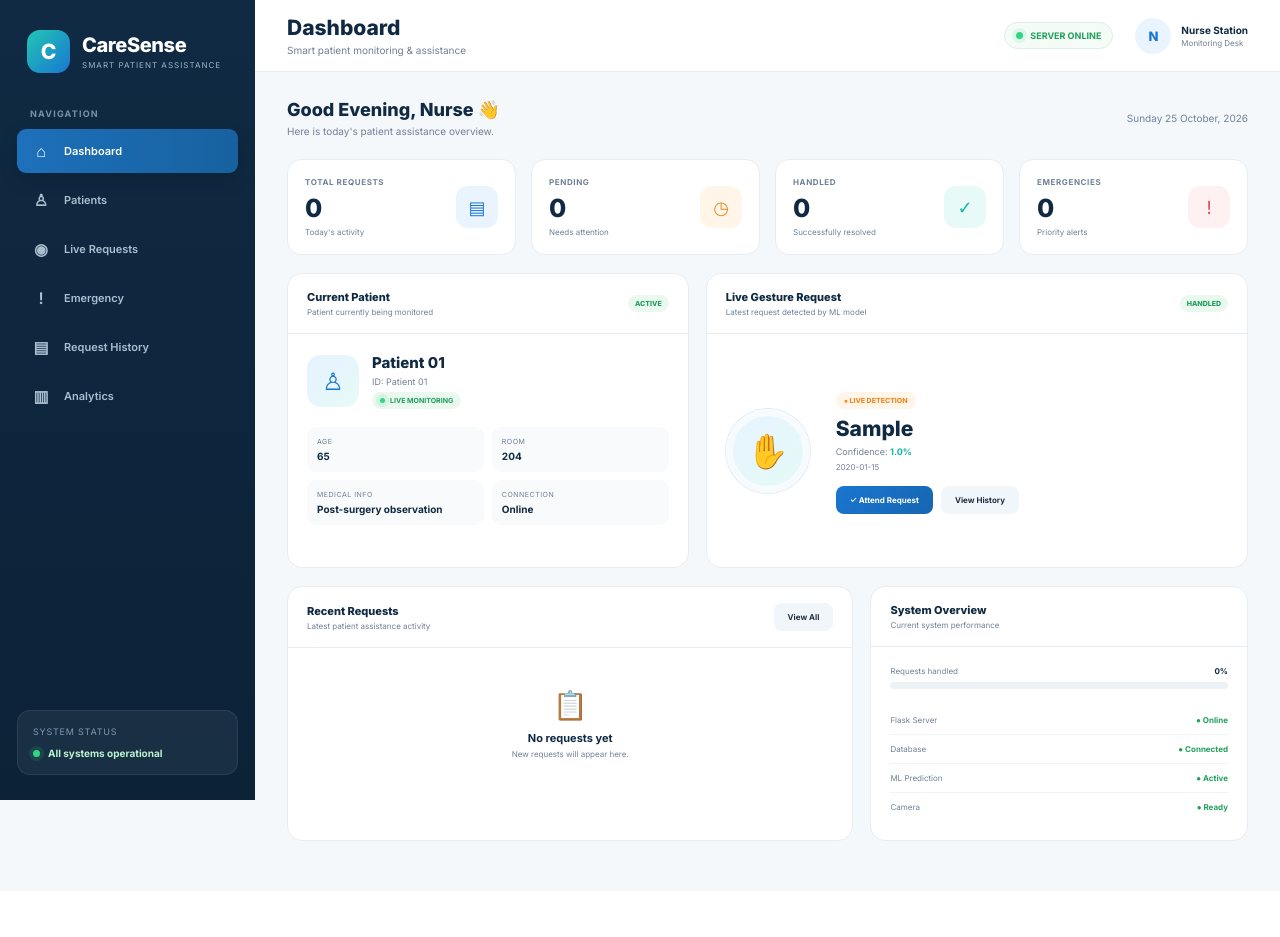
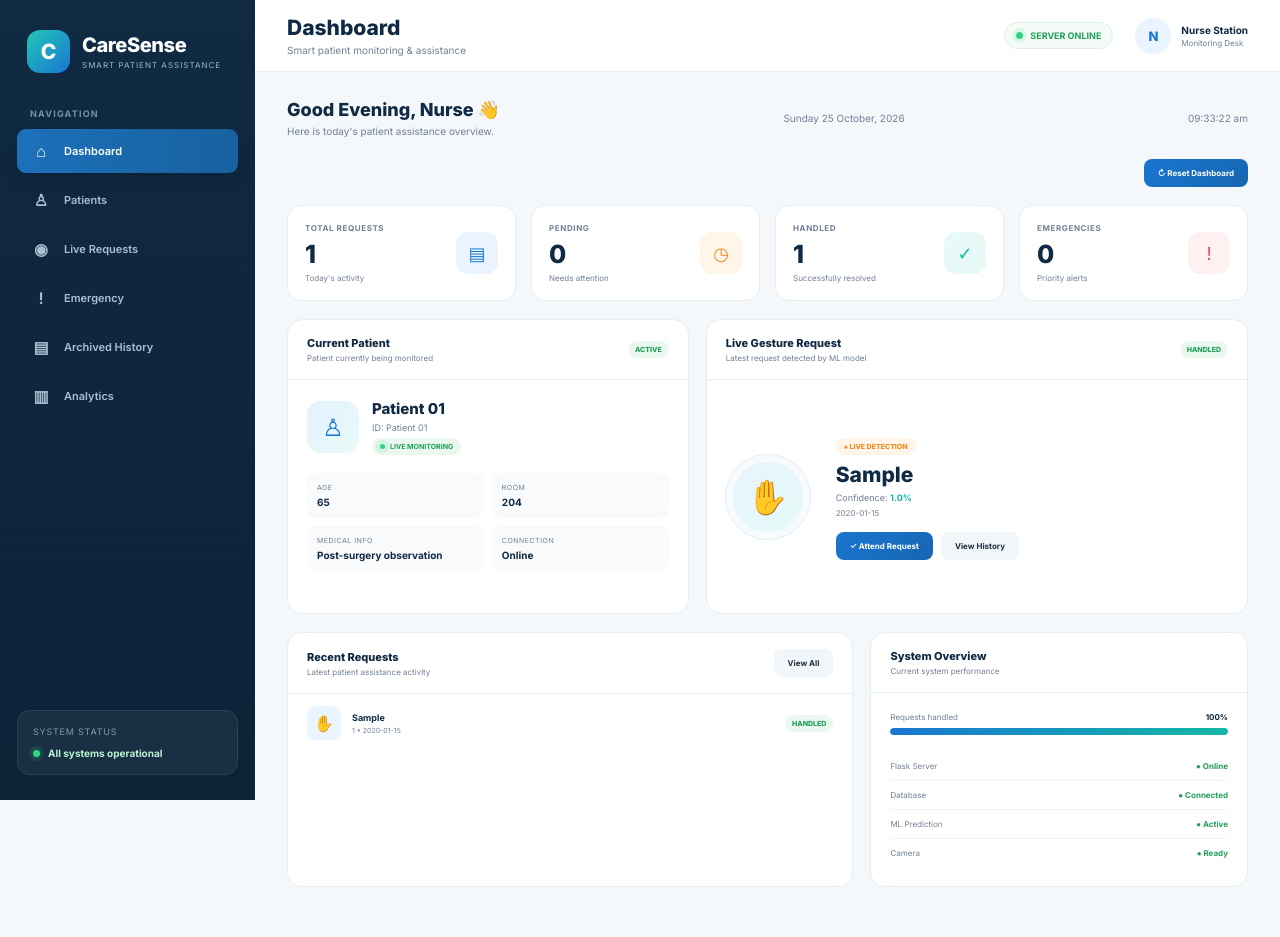
Before and after one commit to Niva0106/Smart-Gesture-Assistance-System, a Flask app: page / in a window 1280 px wide. Before the commit the page ends 841 px from the top, so only its background shows below. Run offline with Flask 3, Linux system fonts and the light colour scheme; data comes from the database, SQL or seed files in the repository; both versions use the stored data as it was after the commit; tables that the repository leaves empty hold one stand-in row (values such as "Sample post"); data that the repository does not hold is empty.

Commit message:
reset dashboard and history date

```diff
--- a/app.py
+++ b/app.py
@@ -1,10 +1,16 @@
+
 from flask import Flask, render_template, jsonify, request
 from flask_cors import CORS
 from datetime import datetime
-from database import get_connection
+import sqlite3
+from database import get_connection, create_database
 
 app = Flask(__name__)
 CORS(app)
+
+# Initialize database and archive table
+create_database()
+
 
 # ==========================================
 # Patient information
@@ -14,25 +20,6 @@ current_patient = {
     "id": "Patient 01",
     "name": "Patient 01"
 }
-
-
-# ==========================================
-# Current request
-# ==========================================
-
-current_request = {
-    "gesture": "No request",
-    "confidence": 0,
-    "time": "--",
-    "status": "Waiting"
-}
-
-
-# ==========================================
-# Request history
-# ==========================================
-
-request_history = []
 
 
 # ==========================================
@@ -50,26 +37,26 @@ def dashboard():
 
 @app.route("/api/patient", methods=["GET"])
 def get_patient():
+    connection = get_connection()
 
-    connection = get_connection()
-    cursor = connection.cursor()
+    try:
+        cursor = connection.cursor()
 
-    cursor.execute("""
-        SELECT id, name, age, room_number, medical_information
-        FROM patients
-        LIMIT 1
-    """)
+        cursor.execute("""
+            SELECT id, name, age, room_number, medical_information
+            FROM patients
+            LIMIT 1
+        """)
 
-    patient = cursor.fetchone()
+        patient = cursor.fetchone()
 
-    connection.close()
+        if patient:
+            return jsonify(dict(patient))
 
-    if patient:
-        return jsonify(dict(patient))
+        return jsonify({"message": "No patient found"}), 404
 
-    return jsonify({
-        "message": "No patient found"
-    }), 404
+    finally:
+        connection.close()
 
 
 # ==========================================
@@ -78,68 +65,74 @@ def get_patient():
 
 @app.route("/api/current-request", methods=["GET"])
 def get_current_request():
+    connection = get_connection()
 
-    connection = get_connection()
-    cursor = connection.cursor()
+    try:
+        cursor = connection.cursor()
 
-    cursor.execute("""
-        SELECT
-            patient_id,
-            gesture,
-            confidence,
-            time,
-            status
-        FROM requests
-        ORDER BY id DESC
-        LIMIT 1
-    """)
+        cursor.execute("""
+            SELECT
+                id,
+                patient_id,
+                gesture,
+                confidence,
+                request_date,
+                time,
+                status
+            FROM requests
+            ORDER BY id DESC
+            LIMIT 1
+        """)
 
-    result = cursor.fetchone()
+        result = cursor.fetchone()
 
-    connection.close()
+        if result:
+            return jsonify(dict(result))
 
-    if result:
-        return jsonify(dict(result))
+        return jsonify({
+            "gesture": "No request",
+            "confidence": 0,
+            "time": "--",
+            "status": "Waiting"
+        })
 
-    return jsonify({
-        "gesture": "No request",
-        "confidence": 0,
-        "time": "--",
-        "status": "Waiting"
-    })
+    finally:
+        connection.close()
 
 
 # ==========================================
-# Get request history
+# Get live request history
 # ==========================================
 
 @app.route("/api/history", methods=["GET"])
 def get_history():
+    connection = get_connection()
 
-    connection = get_connection()
-    cursor = connection.cursor()
+    try:
+        cursor = connection.cursor()
 
-    cursor.execute("""
-        SELECT
-            r.id,
-            r.patient_id,
-            p.name AS patient,
-            r.gesture,
-            r.confidence,
-            r.time,
-            r.status
-        FROM requests r
-        JOIN patients p
-        ON r.patient_id = p.id
-        ORDER BY r.id DESC
-        LIMIT 50
-    """)
+        cursor.execute("""
+            SELECT
+                r.id,
+                r.patient_id,
+                p.name AS patient,
+                r.gesture,
+                r.confidence,
+                r.request_date,
+                r.time,
+                r.status
+            FROM requests r
+            LEFT JOIN patients p
+                ON r.patient_id = p.id
+            ORDER BY r.id DESC
+            LIMIT 50
+        """)
 
-    history = [dict(row) for row in cursor.fetchall()]
+        history = [dict(row) for row in cursor.fetchall()]
+        return jsonify(history)
 
-    connection.close()
-
-    return jsonify(history)
+    finally:
+        connection.close()
 
 
 # ==========================================
@@ -148,65 +141,96 @@ def get_history():
 
 @app.route("/api/gesture", methods=["POST"])
 def receive_gesture():
-
-    data = request.get_json()
+    data = request.get_json(silent=True) or {}
 
     gesture = data.get("gesture", "Unknown")
     confidence = data.get("confidence", 0)
 
+    # Validate confidence
+    try:
+        confidence = float(confidence)
+    except (TypeError, ValueError):
+        return jsonify({
+            "success": False,
+            "message": "Invalid confidence value"
+        }), 400
+
     now = datetime.now()
 
     time_string = now.strftime("%I:%M:%S %p")
+    date_string = now.strftime("%Y-%m-%d")
 
     connection = get_connection()
-    cursor = connection.cursor()
 
-    # Get current patient
-    cursor.execute("""
-        SELECT id
-        FROM patients
-        LIMIT 1
-    """)
+    try:
+        cursor = connection.cursor()
 
-    patient = cursor.fetchone()
+        # Get current patient
+        cursor.execute("""
+            SELECT id
+            FROM patients
+            LIMIT 1
+        """)
 
-    if not patient:
-        connection.close()
+        patient = cursor.fetchone()
+
+        if not patient:
+            return jsonify({
+                "success": False,
+                "message": "No patient found"
+            }), 404
+
+        patient_id = patient["id"]
+
+        # Save gesture request with date and time
+        cursor.execute("""
+            INSERT INTO requests (
+                patient_id,
+                gesture,
+                confidence,
+                time,
+                status,
+                request_date
+            )
+            VALUES (?, ?, ?, ?, ?, ?)
+        """, (
+            patient_id,
+            gesture,
+            confidence,
+            time_string,
+            "New",
+            date_string
+        ))
+
+        connection.commit()
+
+        print(
+            f"[{date_string} {time_string}] "
+            f"{patient_id} -> {gesture} "
+            f"({confidence:.1f}%)"
+        )
+
+        return jsonify({
+            "success": True,
+            "message": "Gesture received",
+            "patient_id": patient_id,
+            "gesture": gesture,
+            "confidence": confidence,
+            "request_date": date_string,
+            "time": time_string
+        })
+
+    except sqlite3.Error:
+        connection.rollback()
+        app.logger.exception("Failed to save gesture")
 
         return jsonify({
             "success": False,
-            "message": "No patient found"
-        }), 404
+            "message": "Could not save gesture"
+        }), 500
 
-    patient_id = patient["id"]
-
-    # Save gesture request
-    cursor.execute("""
-        INSERT INTO requests
-        (patient_id, gesture, confidence, time, status)
-        VALUES (?, ?, ?, ?, ?)
-    """, (
-        patient_id,
-        gesture,
-        confidence,
-        time_string,
-        "New"
-    ))
-
-    connection.commit()
-    connection.close()
-
-    print(
-        f"[{time_string}] "
-        f"{patient_id} → "
-        f"{gesture} "
-        f"({confidence:.1f}%)"
-    )
-
-    return jsonify({
-        "success": True,
-        "message": "Gesture received"
-    })
+    finally:
+        connection.close()
 
 
 # ==========================================
@@ -215,55 +239,168 @@ def receive_gesture():
 
 @app.route("/api/handle-request", methods=["POST"])
 def handle_request():
-
     data = request.get_json(silent=True) or {}
-
     request_id = data.get("request_id")
 
     connection = get_connection()
-    cursor = connection.cursor()
 
-    if request_id:
+    try:
+        cursor = connection.cursor()
+
+        if request_id is not None:
+            cursor.execute("""
+                UPDATE requests
+                SET status = 'Handled'
+                WHERE id = ?
+            """, (request_id,))
+        else:
+            cursor.execute("""
+                UPDATE requests
+                SET status = 'Handled'
+                WHERE id = (
+                    SELECT id
+                    FROM requests
+                    ORDER BY id DESC
+                    LIMIT 1
+                )
+            """)
+
+        connection.commit()
+
+        if cursor.rowcount == 0:
+            return jsonify({
+                "success": False,
+                "message": "Request not found"
+            }), 404
+
+        return jsonify({
+            "success": True,
+            "message": "Request marked as handled"
+        })
+
+    except sqlite3.Error:
+        connection.rollback()
+        app.logger.exception("Failed to handle request")
+
+        return jsonify({
+            "success": False,
+            "message": "Could not update request"
+        }), 500
+
+    finally:
+        connection.close()
+
+
+# ==========================================
+# Get permanently archived history
+# ==========================================
+
+@app.route("/api/archived-history", methods=["GET"])
+def get_archived_history():
+    connection = get_connection()
+
+    try:
+        cursor = connection.cursor()
 
         cursor.execute("""
-            UPDATE requests
-            SET status = 'Handled'
-            WHERE id = ?
-        """, (request_id,))
-
-    else:
-
-        cursor.execute("""
-            UPDATE requests
-            SET status = 'Handled'
-            WHERE id = (
-                SELECT id
-                FROM requests
-                ORDER BY id DESC
-                LIMIT 1
-            )
+            SELECT
+                archive_id,
+                original_request_id,
+                patient_id,
+                patient_name AS patient,
+                gesture,
+                confidence,
+                request_date,
+                time,
+                status,
+                archived_at
+            FROM archived_requests
+            ORDER BY archived_at DESC, archive_id DESC
         """)
 
-    connection.commit()
+        history = [dict(row) for row in cursor.fetchall()]
+        return jsonify(history)
 
-    connection.close()
+    finally:
+        connection.close()
 
-    return jsonify({
-        "success": True
-    })
 
+# ==========================================
+# Reset live dashboard and archive all requests
+# ==========================================
+
+@app.route("/api/reset-dashboard", methods=["POST"])
+def reset_dashboard():
+    connection = get_connection()
+
+    try:
+        cursor = connection.cursor()
+
+        # Save current requests in the archive before clearing them
+        cursor.execute("""
+            INSERT INTO archived_requests (
+                original_request_id,
+                patient_id,
+                patient_name,
+                gesture,
+                confidence,
+                request_date,
+                time,
+                status,
+                archived_at
+            )
+            SELECT
+                r.id,
+                r.patient_id,
+                COALESCE(p.name, r.patient_id),
+                r.gesture,
+                r.confidence,
+                r.request_date,
+                r.time,
+                r.status,
+                CURRENT_TIMESTAMP
+            FROM requests r
+            LEFT JOIN patients p ON p.id = r.patient_id
+        """)
+
+        archived_count = cursor.rowcount
+
+        # Clear only the live requests
+        cursor.execute("DELETE FROM requests")
+
+        connection.commit()
+
+        return jsonify({
+            "success": True,
+            "archived_count": archived_count,
+            "current_request": {
+                "gesture": "No request",
+                "confidence": 0,
+                "time": "--",
+                "status": "Waiting"
+            },
+            "request_count": 0
+        })
+
+    except Exception as error:
+        connection.rollback()
+        return jsonify({
+            "success": False,
+            "message": str(error)
+        }), 500
+
+    finally:
+        connection.close()
 
 # ==========================================
 # Run server
 # ==========================================
 
 if __name__ == "__main__":
-
     print("\n======================================")
     print(" SMART PATIENT ASSISTANCE SERVER")
     print("======================================")
-    print("Dashboard:")
-    print("http://127.0.0.1:5000")
+    print("Dashboard: http://127.0.0.1:5000")
     print("======================================\n")
 
     app.run(
--- a/templates/dashboard.html
+++ b/templates/dashboard.html
@@ -1016,6 +1016,32 @@
         }
 
         /* =========================
+           ARCHIVED HISTORY BY DATE
+        ========================= */
+
+        .archive-date-section {
+            margin-bottom: 22px;
+            background: white;
+            border: 1px solid var(--border);
+            border-radius: 14px;
+            overflow: hidden;
+        }
+
+        .archive-date-heading {
+            padding: 15px 19px;
+            background: #f7fafc;
+            border-bottom: 1px solid var(--border);
+            color: var(--navy);
+            font-size: 13px;
+            font-weight: 800;
+        }
+
+        .archive-date-section table {
+            width: 100%;
+            border-collapse: collapse;
+        }
+
+        /* =========================
            RESPONSIVE
         ========================= */
 
@@ -1149,7 +1175,7 @@
 
         <button onclick="showSection('history', this)">
             <span class="menu-icon">▤</span>
-            <span>Request History</span>
+            <span>Archived History</span>
         </button>
 
         <button onclick="showSection('analytics', this)">
@@ -1241,8 +1267,14 @@
                 </div>
 
                 <div class="date" id="dateDisplay"></div>
+                <div class="date" id="timeDisplay"></div>
 
             </div>
+            <div style="display: flex; justify-content: flex-end; margin-bottom: 18px;">
+    <button class="btn btn-primary" onclick="resetDashboard()">
+        ↻ Reset Dashboard
+    </button>
+</div>
 
 
             <!-- STATS -->
@@ -1841,40 +1873,22 @@
 
             <div class="page-heading">
 
-                <h2>Request History</h2>
+                <h2>Archived History</h2>
 
                 <p>
-                    Complete history of gesture-based patient requests.
+                    Previous requests are preserved here and grouped by date.
                 </p>
 
             </div>
 
 
-            <div class="table-card">
-
-                <div class="table-wrap">
-
-                    <table>
-
-                        <thead>
-
-                            <tr>
-                                <th>Patient</th>
-                                <th>Gesture</th>
-                                <th>Time</th>
-                                <th>Confidence</th>
-                                <th>Status</th>
-                                <th>Action</th>
-                            </tr>
-
-                        </thead>
-
-                        <tbody id="historyTable"></tbody>
-
-                    </table>
-
+            <div id="archivedHistory">
+                <div class="card">
+                    <div class="empty">
+                        <div class="empty-icon">📚</div>
+                        <h3>Loading archived history...</h3>
+                    </div>
                 </div>
-
             </div>
 
         </section>
@@ -2014,8 +2028,8 @@
         },
 
         history: {
-            title: "Request History",
-            subtitle: "Complete gesture request activity"
+            title: "Archived History",
+            subtitle: "Past requests grouped by date"
         },
 
         analytics: {
@@ -2030,24 +2044,28 @@
        DATE
     ========================= */
 
-    function updateDate() {
-
-        const now = new Date();
-
-        document.getElementById("dateDisplay").textContent =
-            now.toLocaleDateString(
-                "en-IN",
-                {
-                    weekday: "long",
-                    day: "numeric",
-                    month: "long",
-                    year: "numeric"
-                }
-            );
-
-    }
-
-    updateDate();
+    function updateDateTime() {
+    const now = new Date();
+
+    document.getElementById("dateDisplay").textContent =
+        now.toLocaleDateString("en-IN", {
+            weekday: "long",
+            day: "numeric",
+            month: "long",
+            year: "numeric"
+        });
+
+    document.getElementById("timeDisplay").textContent =
+        now.toLocaleTimeString("en-IN", {
+            hour: "2-digit",
+            minute: "2-digit",
+            second: "2-digit",
+            hour12: true
+        });
+}
+
+updateDateTime();
+setInterval(updateDateTime, 1000);
 
 
     /* =========================
@@ -2361,8 +2379,6 @@
             updateStats(history);
 
             renderRecent(history);
-
-            renderHistory(history);
 
             renderLiveRequests(history);
 
@@ -3005,6 +3021,103 @@
 
 
     /* =========================
+       ARCHIVED HISTORY BY DATE
+    ========================= */
+
+    async function loadArchivedHistory() {
+        const container = document.getElementById("archivedHistory");
+        if (!container) return;
+
+        try {
+            const response = await fetch("/api/archived-history");
+            const history = await response.json();
+
+            if (!response.ok) {
+                throw new Error(history.message || "Could not load archived history");
+            }
+
+            container.innerHTML = "";
+
+            if (!Array.isArray(history) || history.length === 0) {
+                container.innerHTML = `
+                    <div class="card">
+                        <div class="empty">
+                            <div class="empty-icon">📚</div>
+                            <h3>No archived history yet</h3>
+                            <p>When you reset the dashboard, previous requests will appear here grouped by date.</p>
+                        </div>
+                    </div>`;
+                return;
+            }
+
+            const grouped = {};
+            history.forEach(item => {
+                const date = item.request_date || (item.archived_at ? String(item.archived_at).slice(0, 10) : "Unknown date");
+                if (!grouped[date]) grouped[date] = [];
+                grouped[date].push(item);
+            });
+
+            const dates = Object.keys(grouped).sort((a, b) => b.localeCompare(a));
+
+            dates.forEach(date => {
+                const section = document.createElement("section");
+                section.className = "archive-date-section";
+
+                const heading = document.createElement("h3");
+                heading.className = "archive-date-heading";
+                let formattedDate = date;
+                if (/^\d{4}-\d{2}-\d{2}$/.test(date)) {
+                    const [year, month, day] = date.split("-").map(Number);
+                    formattedDate = new Date(year, month - 1, day).toLocaleDateString("en-IN", {
+                        day: "numeric", month: "long", year: "numeric"
+                    });
+                }
+                heading.textContent = formattedDate;
+                section.appendChild(heading);
+
+                const wrap = document.createElement("div");
+                wrap.className = "table-wrap";
+                const table = document.createElement("table");
+                table.innerHTML = `
+                    <thead><tr>
+                        <th>Patient</th><th>Gesture</th><th>Time</th>
+                        <th>Confidence</th><th>Status</th>
+                    </tr></thead><tbody></tbody>`;
+                const tbody = table.querySelector("tbody");
+
+                grouped[date].forEach(item => {
+                    const row = document.createElement("tr");
+                    const values = [
+                        item.patient_name || item.patient || item.patient_id || "Patient",
+                        item.gesture || "Unknown",
+                        item.time || "--",
+                        `${Number(item.confidence || 0).toFixed(1)}%`,
+                        item.status || "Unknown"
+                    ];
+                    values.forEach(value => {
+                        const cell = document.createElement("td");
+                        cell.textContent = value;
+                        row.appendChild(cell);
+                    });
+                    tbody.appendChild(row);
+                });
+
+                wrap.appendChild(table);
+                section.appendChild(wrap);
+                container.appendChild(section);
+            });
+        } catch (error) {
+            console.error("Archived history error:", error);
+            container.innerHTML = `
+                <div class="card"><div class="empty">
+                    <h3>Unable to load archived history</h3>
+                    <p>Check that the Flask server has the /api/archived-history route.</p>
+                </div></div>`;
+        }
+    }
+
+
+    /* =========================
        ESCAPE HTML
     ========================= */
 
@@ -3032,6 +3145,35 @@
 
         await loadHistory();
 
+        await loadArchivedHistory();
+
+    }
+
+
+    /* =========================
+       RESET DASHBOARD
+    ========================= */
+
+    async function resetDashboard() {
+        const confirmed = confirm(
+            "Reset the dashboard? Current requests will be saved in Archived History."
+        );
+        if (!confirmed) return;
+
+        try {
+            const response = await fetch("/api/reset-dashboard", { method: "POST" });
+            const result = await response.json();
+            if (!response.ok || !result.success) {
+                throw new Error(result.message || "Reset failed");
+            }
+
+            // Refresh from the now-empty live requests table, so all live counts become zero.
+            await updateDashboard();
+            showToast(`Dashboard reset. ${result.archived_count || 0} request(s) archived.`);
+        } catch (error) {
+            console.error("Reset error:", error);
+            alert("Could not reset dashboard: " + error.message);
+        }
     }
 
 
```
Also changed, not shown: database.py (+30 -4 lines), hospital.db.
